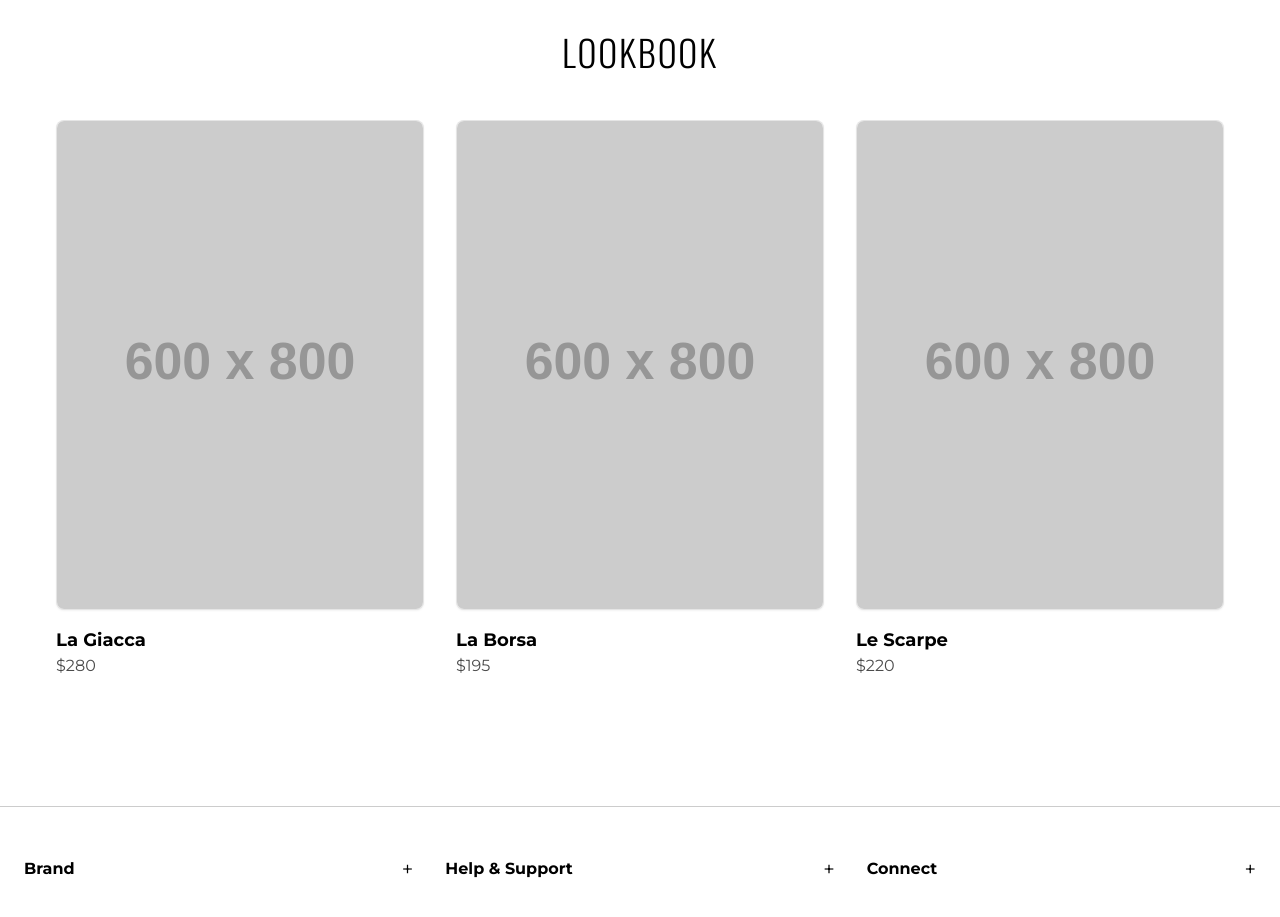
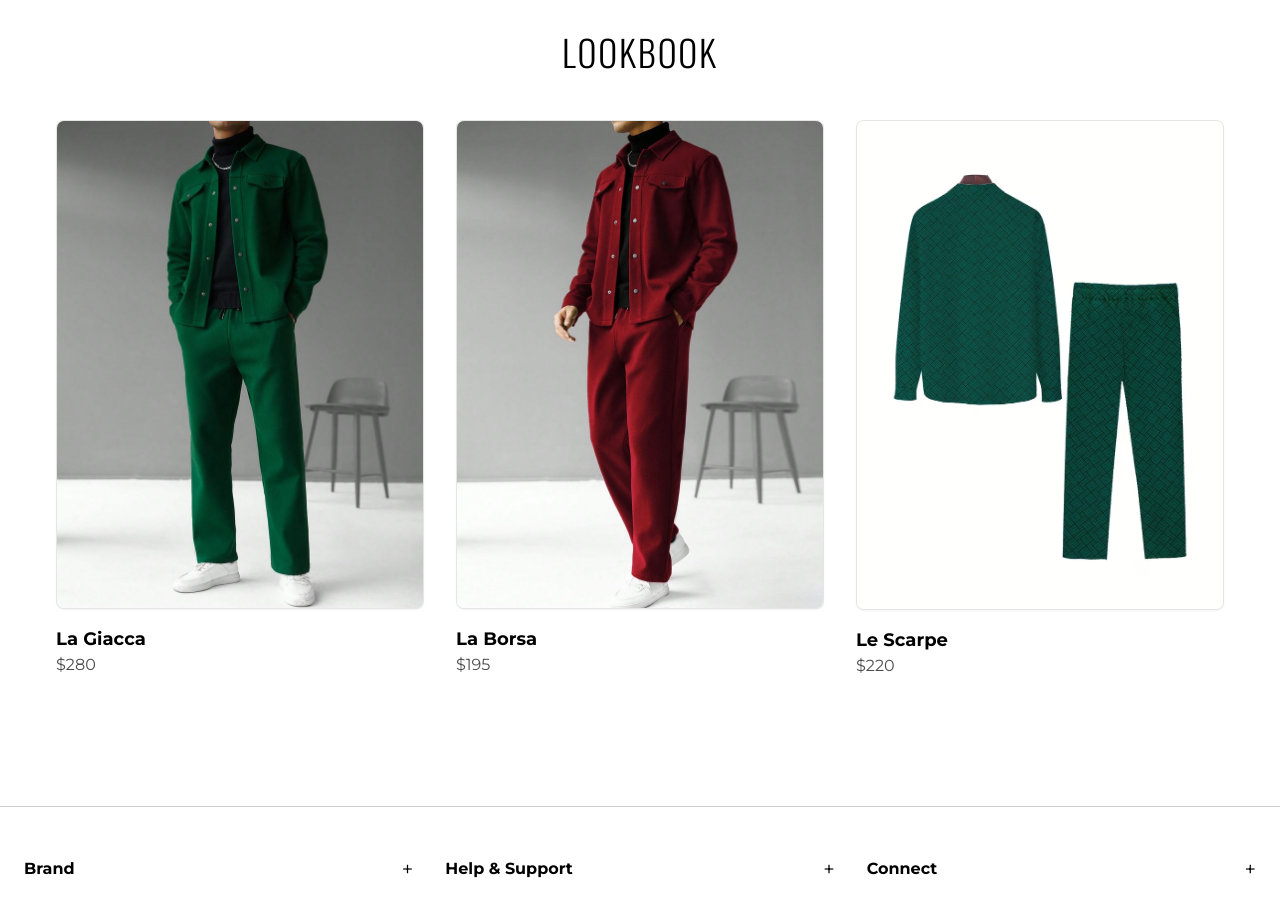
Before and after one commit to Domurun/Kasmarte, a plain HTML site: page index.html in a window 1280 px wide. Shown: the part 1940-2857 px from the top of the page. Drawn offline with nearby package versions, Linux system fonts and the light colour scheme; placeholder pictures from the web are drawn by us.

```diff
--- a/index.html
+++ b/index.html
@@ -342,7 +342,7 @@
                     <!-- Product 1 -->
                     <div class="group">
                         <div class="bg-brand-white rounded-lg overflow-hidden shadow-sm border border-brand-black border-opacity-10 mb-4">
-                            <img src="https://placehold.co/600x800/000/FFF?text=La+Giacca"
+                            <img src="/img/Men's Plain Front Button Long Sleeve Jacket And Long Pants Set.jpeg"
                                  alt="Desaturated photo of a tailored jacket"
                                  class="w-full h-auto object-cover group-hover:scale-105 transition-transform duration-500 ease-in-out">
                         </div>
@@ -352,7 +352,7 @@
                     <!-- Product 2 -->
                     <div class="group">
                         <div class="bg-brand-white rounded-lg overflow-hidden shadow-sm border border-brand-black border-opacity-10 mb-4">
-                            <img src="https://placehold.co/600x800/000/FFF?text=La+Borsa"
+                            <img src="/img/مجموعة قميص أزرار أمامية بجيب وبنطلون كاجوال للرجال، ملابس خريفية، إطلالة مريحة قطعتان.jpeg"
                                  alt="Desaturated photo of a leather bag"
                                  class="w-full h-auto object-cover group-hover:scale-105 transition-transform duration-500 ease-in-out">
                         </div>
@@ -362,7 +362,7 @@
                     <!-- Product 3 -->
                     <div class="group">
                         <div class="bg-brand-white rounded-lg overflow-hidden shadow-sm border border-brand-black border-opacity-10 mb-4">
-                            <img src="https://placehold.co/600x800/000/FFF?text=Le+Scarpe"
+                            <img src="/img/e5e3ffb5-5dd5-4a4a-acb7-6c9d27ba8f5a.avif"
                                  alt="Desaturated photo of leather shoes"
                                  class="w-full h-auto object-cover group-hover:scale-105 transition-transform duration-500 ease-in-out">
                         </div>
@@ -419,7 +419,7 @@
                     <!-- Re-using products from home for demo -->
                     <div class="group">
                         <div class="bg-brand-white rounded-lg overflow-hidden shadow-sm border border-brand-black border-opacity-10 mb-4">
-                            <img src="https://placehold.co/600x800/000/FFF?text=La+Giacca" alt="Jacket" class="w-full h-auto object-cover group-hover:scale-105 transition-transform duration-500 ease-in-out">
+                            <img src="/img/Men's Plain Front Button Long Sleeve Jacket And Long Pants Set.jpeg" alt="Jacket" class="w-full h-auto object-cover group-hover:scale-105 transition-transform duration-500 ease-in-out">
                         </div>
                         <h4 class="font-body font-bold text-lg">La Giacca</h4>
                         <p class="font-body text-brand-black opacity-70">$280</p>
```
Also changed, not shown: img/26d39f23-d6ea-4cb6-8cb0-41f8cb926e96.avif (added), img/Men's Plain Front Button Long Sleeve Jacket And Long Pants Set.jpeg (added), img/e5e3ffb5-5dd5-4a4a-acb7-6c9d27ba8f5a.avif (added), img/مجموعة قميص أزرار أمامية بجيب وبنطلون كاجوال للرجال، ملابس خريفية، إطلالة مريحة قطعتان.jpeg (added).
